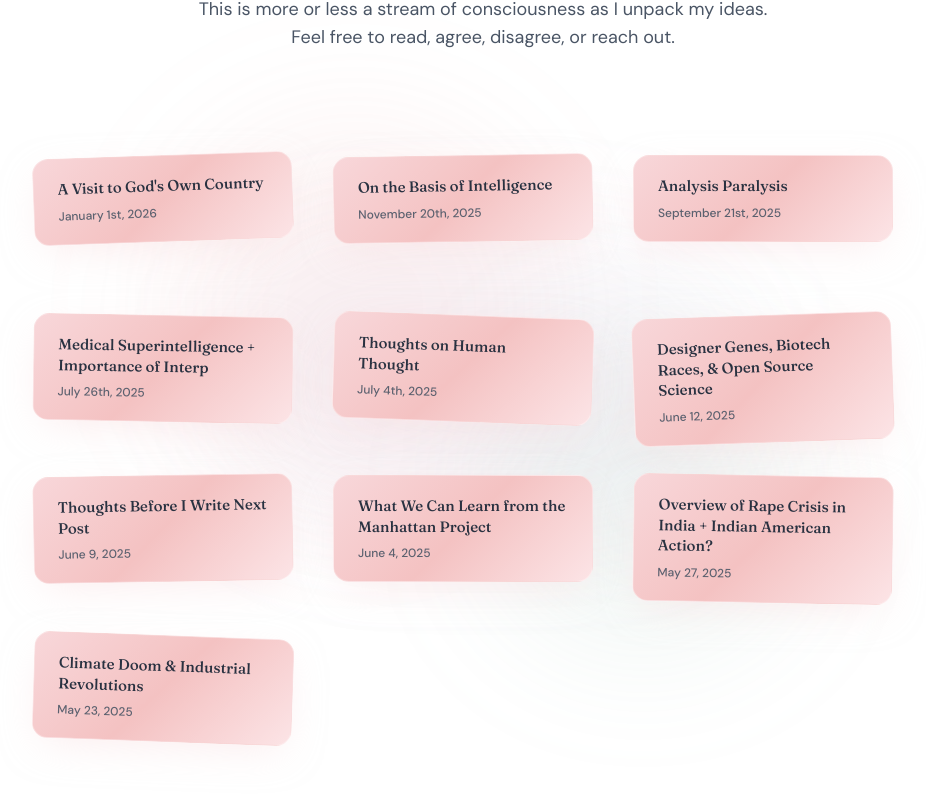
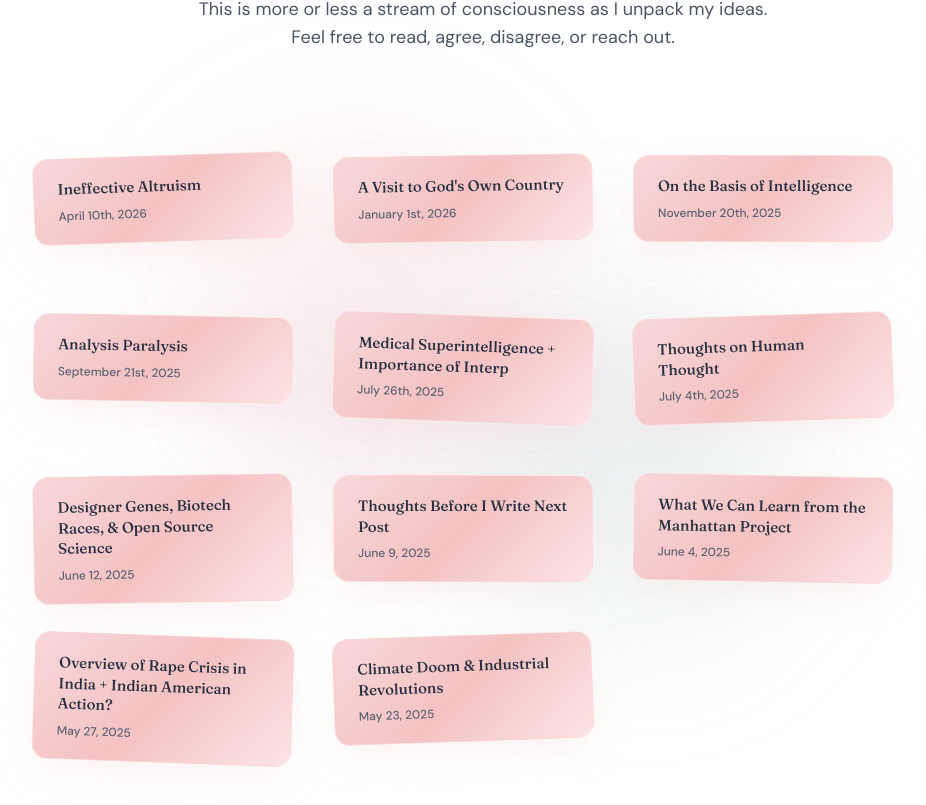
Before and after one commit to navyan6/personal-site, a Next.js app: page / in a window 1280 px wide. Shown: the part 2468-3273 px from the top of the page, without its empty margins (157-1083 px from the left). Built offline with nearby package versions, Linux system fonts and the light colour scheme.

Commit message:
ne wpost

```diff
--- a/app/data/blog.ts
+++ b/app/data/blog.ts
@@ -5,7 +5,25 @@ export interface BlogPost {
   content: string[];
 }
 
+/** New posts go at the top of this array (newest first). Each paragraph is one string in `content`. */
 export const BLOG_POSTS: BlogPost[] = [
+  {
+    id: "ineffective-altruism",
+    title: "Ineffective Altruism",
+    date: "April 10th, 2026",
+    content: [
+      "There is something temporally interesting about what we find socially acceptable. For example, in 1847, when scientist Ignaz Semmelweis made the discovery that hand washing would reduce cases of fever, he was commited to an asylum. Now, we don't think twice about a quick rinse before a meal.",
+      "There definitely exists a spectrum of ambiguity here, where evidence-based ideas with such stark positive impact (i.e. handwashing) simply need time, rather than debate, to become socially acceptable. Others, on the other hand, that are not outcome-driven, are more open for interpretability. There are dozens of moral frameworks and scientific theories that time has not clarified. Will following kantianism or utilitarianism produce the most impact on the world? It's up to personal beliefs, but I suppose ambiguity in this sense results in multiple correct answers working towards a common goal. A while ago, however, I came across a new tech-driven moral framework that seems to be the current religion of silicon valley: effective altruism. While I will detail my personally negative beliefs on this theory here, I also see its merits, and therefore am curious as to how time will treat it. It's perfectly possible that year 2126 will be one crawling with EAs in a world without suffering.",
+      "Essentially, EA comes down to two ideas: (1) define 'doing good' as some measureable objective and (2) pour money and resources into maximizing this metric. i.e. quantification of good.",
+      "When I first heard and read about this body of thought, I thought \"well of course this is good for the world!\" But after more thinking and conversation, I've realized that many aspects of effective altruism are pretty much the opposite, and may even enable greed.",
+      "I think it's important to realize that anyone can mentally deem themselves an effective altruist, but there does seem to existing a soceoeconomic barrier of entry to practicing EA. Some of the most famous EAs are Elon Musk, Jean Tallinn, and Peter Thiel — all uncoincidentally multimillionaires. This is because EAs focus on 'earning to give,' where they build generational wealth with the mindset of optimizing its use.",
+      "Most EAs tend to pour this built wealth into mitigating a few well-known existential risks, arguing for example that if AGI has the capability to turn earth into a black hole, its worth putting millions into AGI research even if this has negligible probability. Focusing on long term risks has its own benefits, but I worry that EAs spend so much time optimizing how to save the world a million years from now that they overlook the suffering going on *right now*.",
+      "For example, EAs as a whole dont seem to care much about climate change. I believe that this is because (1) its a slow and ongoing process (probably won't blow up the earth within our lifetimes, feels less existential), and (2) uproots the lives of mostly nonwhite low-income  individuals. I agree that some focus on thinking for the future can mitigate long term risks, but there is no reason for the people with the greatest capacity for effecting change to virtually ignore today's biggest problems.",
+      "What is the best metric for 'overall good?' Illness prevented, money saved, or emmissions reduced? Building community? Donating food or clothes? How do I possibly measure the 'good' I did by checking in on someone or buying a meal for a homeless person? None of these actions are particularly 'effective,' but the impact that they have on real lives is immeasurable. EAs neglect small opportunities for good with a veil of rationality, but I think the most 'ineffective' actions show the most about who we are and what we value.",
+      "Altruism can tell a story. I recently passed by a student group on campus supporting sexual assault survivors by creating an artistic display of honeycombs, each sharing a different message to show support. I then spent 20 minutes of my time donating $20, decorating a hexagon with the message 'clothing is not an invitation!' and getting to know the people at the table. While later in my career I'm sure I would have the financial resources to support this same cause with substantially more capital, those 20 minutes taught me things about tech community and culture that I never knew. The purest form of altruism can be attained without piles of wealth. Whether someone spends time at the community garden, volunteers at food banks, or does climate change research reveals a beautifully unique part of their sense of self.",
+      "In todays world, scientists, builders, and drivers of tech hold undeniably immense power. So let's use that power to show that good deeds don't need to be optimized, planned, or 'effective' to be worthy.",
+    ],
+  },
   {
     id: "kerala",
     title: "A Visit to God's Own Country",
```
